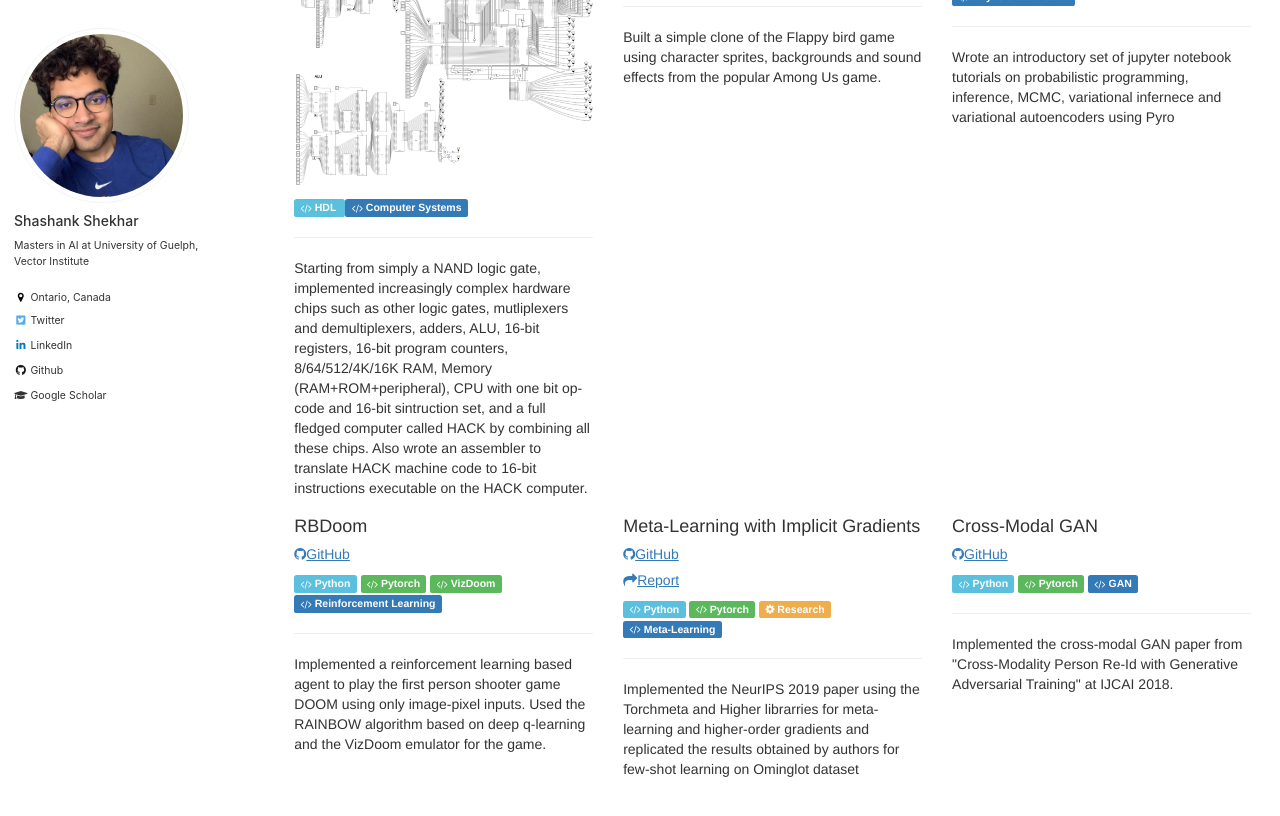
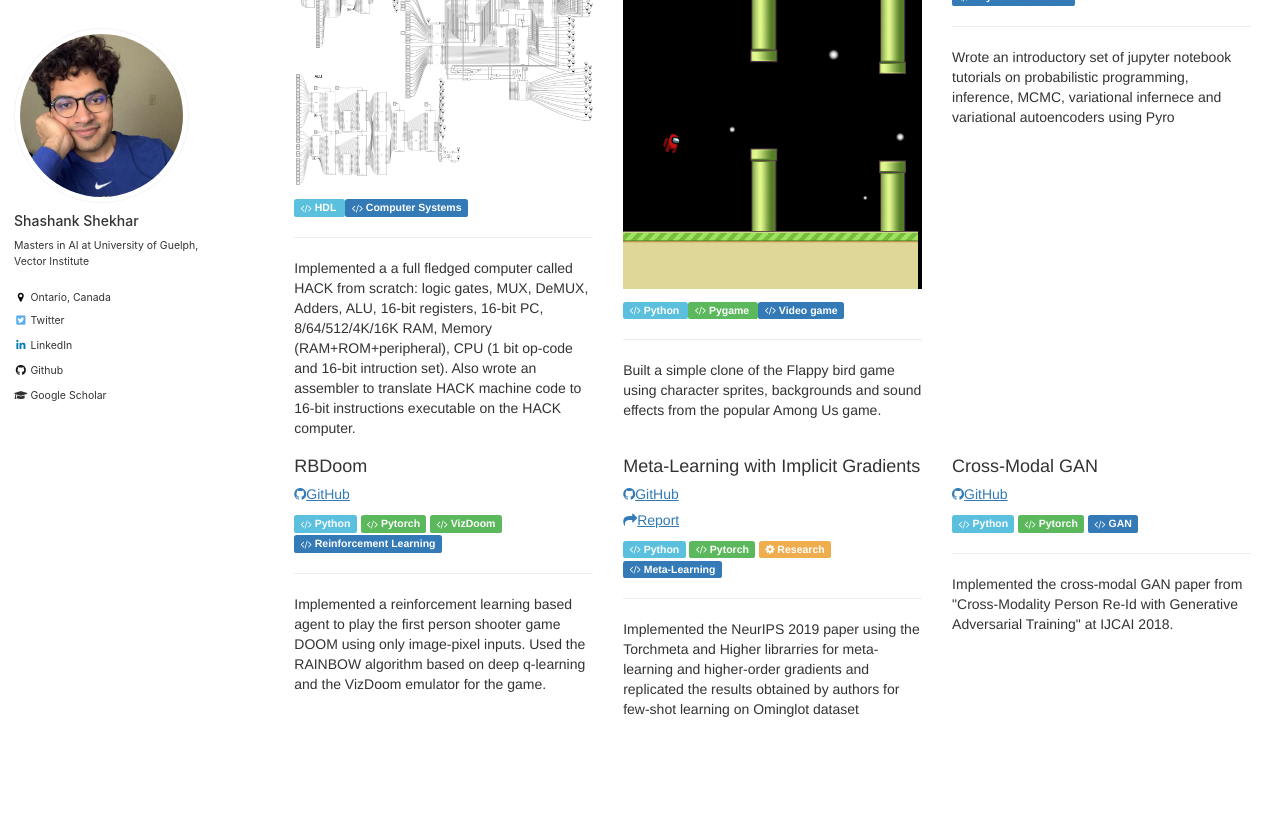
Before and after one commit to sshkhr/sshkhr.github.io, a Jekyll site: the page built from _pages/portfolio.html, in a window 1280 px wide and 900 px high, scrolled down 329 px. Shown: the top 816 px of the window. Built offline with Jekyll 4.4.1, drawn with Linux system fonts in a browser that asks for light colours; nearby versions of some CDN libraries.

Commit message:
project flappy clean up

```diff
--- a/_pages/portfolio.html
+++ b/_pages/portfolio.html
@@ -57,17 +57,18 @@
       <div class="col-md-4 column project">
         <h4 class="hackname">Nand2Tetris</h4>
           <h5 class="link"><a href="https://github.com/sshkhr/nand2tetris"><i class="fa fa-github"></i>GitHub</a>
-          <img src="{{site.url}}/images/nand2tetris.jpg" height="100" />
+          <img src="{{site.url}}/images/nand2tetris.jpg" height="50" />
         </h5>
         <span class="label label-info"><i class="fa fa-code"></i> HDL </span>
         <span class="label label-primary"><i class="fa fa-code"></i> Computer Systems</span>
         <hr>
-        <p>Starting from simply a NAND logic gate, implemented increasingly complex hardware chips such as other logic gates, mutliplexers and demultiplexers, adders, ALU, 16-bit registers, 16-bit program counters, 8/64/512/4K/16K RAM, Memory (RAM+ROM+peripheral), CPU with one bit op-code and 16-bit sintruction set, and a full fledged computer called HACK by combining all these chips. Also wrote an assembler to translate HACK machine code to 16-bit instructions executable on the HACK computer. </p>
+        <p>Implemented a a full fledged computer called HACK from scratch: logic gates, MUX, DeMUX, Adders, ALU, 16-bit registers, 16-bit PC, 8/64/512/4K/16K RAM, Memory (RAM+ROM+peripheral), CPU (1 bit op-code and 16-bit intruction set). Also wrote an assembler to translate HACK machine code to 16-bit instructions executable on the HACK computer. </p>
 
       </div>
       <div class="col-md-4 column project">
         <h4 class="hackname">Flappy Crewmate</h4>
         <h5 class="link"><a href="https://github.com/sshkhr/flappy-crewmate"><i class="fa fa-github"></i>GitHub</a>
+        <img src="{{site.url}}/images/flappy-crewmate.png" height="50"/>
         </h5>
         <span class="label label-info"><i class="fa fa-code"></i> Python </span>
         <span class="label label-success"><i class="fa fa-code"></i> Pygame </span>
```
Also changed, not shown: images/flappy-crewmate.png (added).
